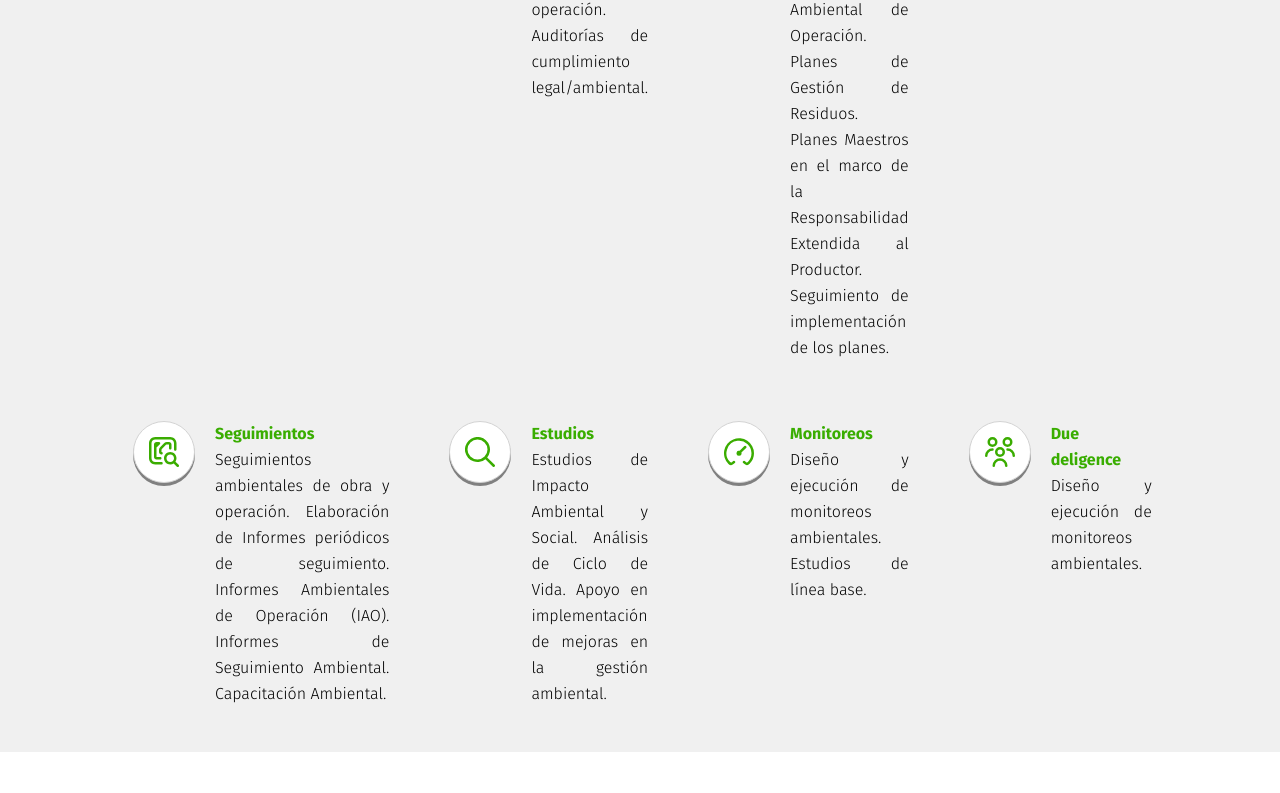
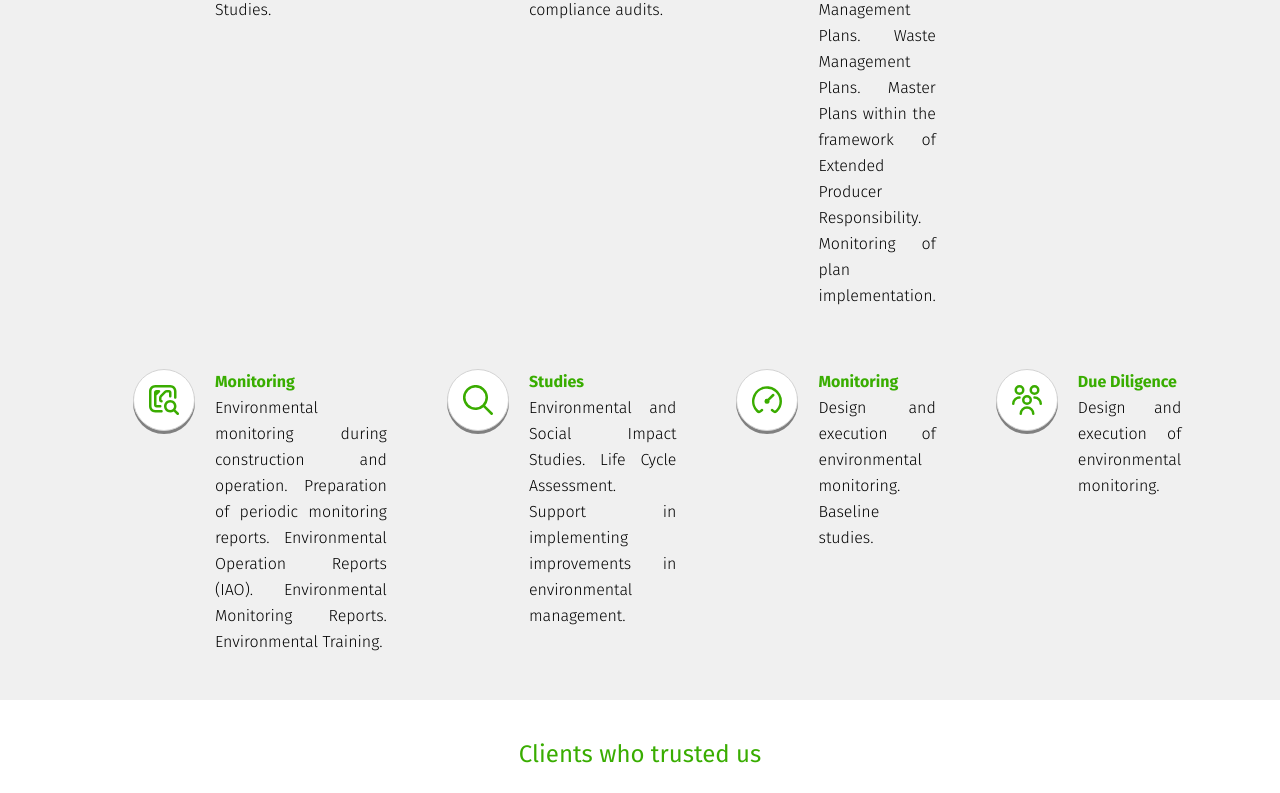
Before and after one commit to moras98/adapta-web-v2, a React (Create React App) app: page /en in a window 1280 px wide. Shown: the part 1397-2190 px from the top of the page. Built offline with nearby package versions, Linux system fonts and the light colour scheme.

Commit message:
traductions

```diff
--- a/src/components/MobileNavBar/MobileNavBar.js
+++ b/src/components/MobileNavBar/MobileNavBar.js
@@ -48,7 +48,7 @@ function MobileEsNav({closeMenu}){
 			<li>
 				<NavLink
 				to="experiencia"
-				className={location.pathname === '/experiencia' ? "active-link" : ""}
+				className={location.pathname.includes('/experiencia') ? "active-link" : ""}
 				onClick={closeMenu}
 				>
 				Experiencia
@@ -101,7 +101,7 @@ function MobileEnNav({closeMenu}){
 			</li>
 			<li>
 				<NavLink
-				className={location.pathname === '/en/experience' ? "active-link" : ""}
+				className={location.pathname.includes('/en/experience') ? "active-link" : ""}
 				to="/en/experience"
 				onClick={closeMenu}
 				>
--- a/src/components/NavBar/NavBar.js
+++ b/src/components/NavBar/NavBar.js
@@ -40,7 +40,7 @@ function EnNavbar(){
 			</li>
 			<li>
 				<NavLink
-				className={location.pathname === '/en/experience' ? "active-link" : ""}
+				className={location.pathname.includes('/en/experience') ? "active-link" : ""}
 				to="/en/experience"
 			>
 				Experience
@@ -92,7 +92,7 @@ function EsNavbar(){
 			<li>
 				<NavLink
 				to="experiencia"
-				className={location.pathname === '/experiencia' ? "active-link" : ""}
+				className={location.pathname.includes('/experiencia') ? "active-link" : ""}
 				>
 				Experiencia
 				</NavLink>
--- a/src/locales/routes/en/about.js
+++ b/src/locales/routes/en/about.js
@@ -20,17 +20,20 @@ export const about = {
     numbers: [
         {
             number: '7',
-            text: 'años ofreciendo el mejor servicio',
+            text: 'years providing the best service',
         },
         {
             number: '+50',
-            text: 'proyectos logrados',
+            text: 'achieved Projects',
         },
         {
             number: '+25',
-            text: 'organizaciones satisfechas',
+            text: 'satisfied Organizations',
         },
     ],
+    collaboration: {
+        h1: 'We have worked hand by hand with'
+    },
     contact: {
         title: 'Know more about us',
         href: '/en/contact',
--- a/src/locales/routes/es/about.js
+++ b/src/locales/routes/es/about.js
@@ -31,6 +31,9 @@ export const about = {
             text: 'organizaciones satisfechas',
         },
     ],
+    collaboration: {
+        h1: 'Hemos trabajado en conjunto con'
+    },
     contact: {
         title: 'Conócenos más',
         href: '/contacto',
--- a/src/locales/routes/es/categories.js
+++ b/src/locales/routes/es/categories.js
@@ -3,6 +3,6 @@ import { categories_es } from "../../areasCat";
 export const categories = {
     h1: 'Experiencia',
     h2: '',
-    phrase: 'Phrase',
+    phrase: 'Frase',
     categories: categories_es
 }
--- a/src/locales/services.js
+++ b/src/locales/services.js
@@ -45,42 +45,42 @@ export const services_es = [
 export const services_en = [
     {
         icon: '/assets/images/icons/check.svg',
-        title: 'Autorizaciones',
-        text: 'Autorizaciones/licencias ambientales de construcción y operación. Componente ambiental de Estudios de Impacto Territorial.'
+        title: 'Authorizations',
+        text: 'Environmental construction and operation authorizations/licenses. Environmental component of Territorial Impact Studies.'
     },
     {
         icon: '/assets/images/icons/eye.svg',
-        title: 'Auditorías',
-        text: 'Auditorías ambientales durante la construcción. Auditorías ambientales durante la operación. Auditorías de cumplimiento legal/ambiental.'
+        title: 'Audits',
+        text: 'Environmental audits during construction. Environmental audits during operation. Legal/environmental compliance audits.'
     },
     {
         icon: '/assets/images/icons/location-arrow.svg',
-        title: 'Planes de gestión',
-        text: 'Planes de Gestión Ambiental de Construcción. Planes de Gestión Ambiental de Operación. Planes de Gestión de Residuos. Planes Maestros en el marco de la Responsabilidad Extendida al Productor. Seguimiento de implementación de los planes.'
+        title: 'Management Plans',
+        text: 'Construction Environmental Management Plans. Operation Environmental Management Plans. Waste Management Plans. Master Plans within the framework of Extended Producer Responsibility. Monitoring of plan implementation.'
     },
     {
         icon: '/assets/images/icons/marker.svg',
-        title: 'Modelaciones',
-        text: 'Modelaciones ambientales: Calidad de aire, Ruido, Sedimentos, Agua.'
+        title: 'Modeling',
+        text: 'Environmental modeling: Air quality, Noise, Sediments, Water.'
     },
     {
         icon: '/assets/images/icons/nfc-magnifying-glass.svg',
-        title: 'Seguimientos',
-        text: 'Seguimientos ambientales de obra y operación. Elaboración de Informes periódicos de seguimiento. Informes Ambientales de Operación (IAO). Informes de Seguimiento Ambiental. Capacitación Ambiental.'
+        title: 'Monitoring',
+        text: 'Environmental monitoring during construction and operation. Preparation of periodic monitoring reports. Environmental Operation Reports (IAO). Environmental Monitoring Reports. Environmental Training.'
     },
     {
         icon: '/assets/images/icons/search.svg',
-        title: 'Estudios',
-        text: 'Estudios de Impacto Ambiental y Social. Análisis de Ciclo de Vida. Apoyo en implementación de mejoras en la gestión ambiental.'
+        title: 'Studies',
+        text: 'Environmental and Social Impact Studies. Life Cycle Assessment. Support in implementing improvements in environmental management.'
     },
     {
         icon: '/assets/images/icons/tachometer-fast.svg',
-        title: 'Monitoreos',
-        text: 'Diseño y ejecución de monitoreos ambientales. Estudios de línea base.'
+        title: 'Monitoring',
+        text: 'Design and execution of environmental monitoring. Baseline studies.'
     },
     {
         icon: '/assets/images/icons/users-alt.svg',
-        title: 'Due deligence',
-        text: 'Diseño y ejecución de monitoreos ambientales.'
+        title: 'Due Diligence',
+        text: 'Design and execution of environmental monitoring.'
     },
 ];
--- a/src/routes/About/About.js
+++ b/src/routes/About/About.js
@@ -36,7 +36,7 @@ export default function About({language}){
 				</div>
 
 				<div className="colaboration-section">
-					<h2>Hemos trabajdo mano a mano con</h2>
+					<h2>{language.collaboration.h1}</h2>
 				</div>
 
 				<div className="contact-guide-section">
```
